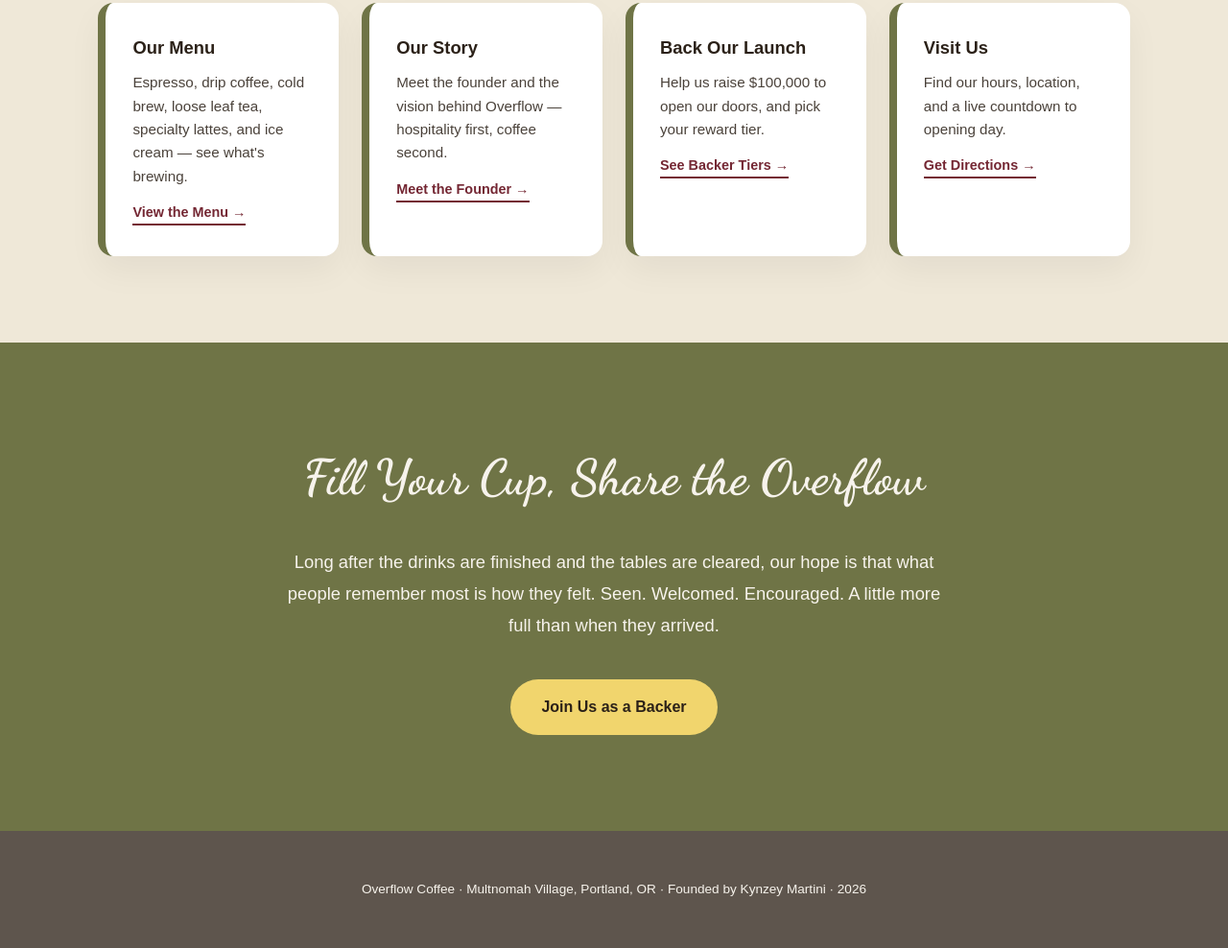
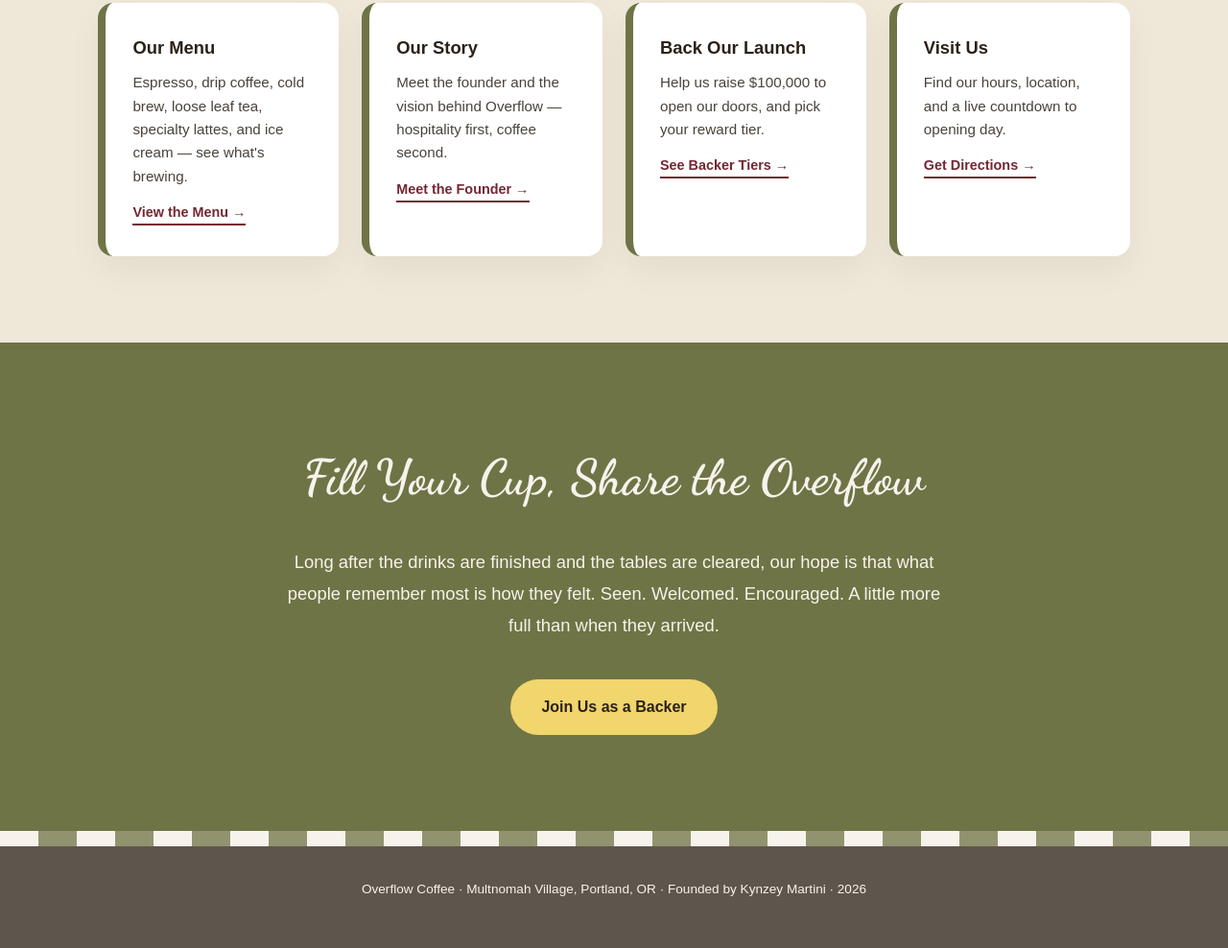
Before and after one commit to Overflowcoffee/overflow-coffee, a plain HTML site: page index.html in a window 1280 px wide. Shown: the part 2480-3468 px from the top of the page at 96% size. Drawn offline with Linux system fonts and the light colour scheme.

Commit message:
Enhance footer and nav link styles with gradients
Added a background gradient to footer and nav links on open state.

```diff
--- a/css/style.css
+++ b/css/style.css
@@ -23,7 +23,6 @@ body::before{
 a{color:inherit;}
 img{max-width:100%; display:block;}
 
-/* NAV */
 nav{
   display:flex; justify-content:space-between; align-items:center;
   padding:24px 6vw;
@@ -45,7 +44,6 @@ nav{
 .nav-cta:hover{transform:translateY(-2px); box-shadow:0 6px 18px rgba(116,39,51,0.35);}
 .nav-toggle{display:none; background:none; border:none; font-size:1.6rem; cursor:pointer; color:var(--ink);}
 
-/* HERO */
 .hero{
   position:relative;
   min-height:70vh;
@@ -75,7 +73,6 @@ nav{
 }
 .hero-btns{display:flex; gap:16px; flex-wrap:wrap;}
 
-/* BUTTONS */
 .btn-primary{
   background:var(--oxblood); color:var(--cream); padding:16px 32px;
   border-radius:40px; text-decoration:none; font-weight:700; font-size:1rem;
@@ -98,7 +95,6 @@ nav{
 .hero .btn-secondary{border-color:var(--cream); color:var(--cream);}
 .hero .btn-secondary:hover{background:var(--cream); color:var(--oxblood);}
 
-/* SECTION SHELL */
 section{padding:90px 8vw;}
 .section-title{
   font-family:'Dancing Script', cursive;
@@ -118,7 +114,6 @@ section{padding:90px 8vw;}
 .dark-bg{background:var(--ink); color:var(--cream);}
 .dark-bg .section-title{color:var(--cream);}
 
-/* CARD GRIDS (used for value props, teasers, menu, faq) */
 .value-grid, .teaser-grid, .menu-grid{
   display:grid; grid-template-columns:repeat(auto-fit, minmax(240px,1fr)); gap:24px;
 }
@@ -137,7 +132,6 @@ section{padding:90px 8vw;}
   border-bottom:2px solid var(--oxblood);
 }
 
-/* MENU SPECIFIC */
 .menu-item{border-left-color:var(--clay);}
 .menu-item .price{
   font-family:'Poppins', sans-serif; font-weight:700; color:var(--oxblood);
@@ -150,7 +144,6 @@ section{padding:90px 8vw;}
 }
 .menu-category-title:first-of-type{margin-top:0;}
 
-/* MENU PRICE ROWS */
 .menu-size-header{
   display:flex; justify-content:flex-end; gap:10px; font-family:'Poppins', sans-serif;
   font-size:0.7rem; text-transform:uppercase; letter-spacing:1px; opacity:0.55; margin-bottom:6px;
@@ -177,7 +170,6 @@ section{padding:90px 8vw;}
   .menu-row-prices{width:100%; justify-content:flex-start; margin-top:10px;}
 }
 
-/* COUNTDOWN */
 .countdown-grid{display:flex; gap:20px; justify-content:center; flex-wrap:wrap;}
 .countdown-box{
   background:#fff; border-radius:16px; padding:26px 30px; text-align:center;
@@ -192,7 +184,6 @@ section{padding:90px 8vw;}
 .hours-row{display:flex; justify-content:space-between; padding:10px 0; border-bottom:1px solid rgba(0,0,0,0.06); font-family:'Poppins', sans-serif;}
 .hours-row:last-child{border-bottom:none;}
 
-/* VALUE ICON BADGES */
 .value-icon-badge{
   width:56px; height:56px; border-radius:50%;
   display:flex; align-items:center; justify-content:center;
@@ -203,7 +194,6 @@ section{padding:90px 8vw;}
 .badge-clay{background:var(--clay);}
 .badge-yellow{background:var(--yellow);}
 
-/* BEFORE/AFTER SLIDER */
 .before-after-wrap{
   position:relative; max-width:900px; margin:0 auto; border-radius:16px;
   overflow:hidden; box-shadow:0 25px 50px rgba(0,0,0,0.15);
@@ -226,7 +216,6 @@ section{padding:90px 8vw;}
   font-family:'Poppins', sans-serif; font-size:0.8rem; opacity:0.6; text-transform:uppercase; letter-spacing:1px;
 }
 
-/* PROGRESS BAR (crowdfunding page) */
 .progress-wrap{
   background:#fff; border:1px solid rgba(0,0,0,0.08); border-radius:20px;
   padding:40px; box-shadow:0 20px 50px rgba(0,0,0,0.06);
@@ -241,7 +230,6 @@ section{padding:90px 8vw;}
 .progress-stats .stat b{display:block; font-size:1.4rem; color:var(--ink);}
 .progress-stats .stat span{font-size:0.85rem; opacity:0.65;}
 
-/* TIER CARDS */
 .tiers-grid{display:grid; grid-template-columns:repeat(auto-fit, minmax(260px,1fr)); gap:28px;}
 .tier-card{
   background:#fff; border-radius:20px; padding:36px 28px; position:relative;
@@ -267,13 +255,11 @@ section{padding:90px 8vw;}
 }
 .tier-btn:hover{background:var(--oxblood);}
 
-/* STORY / TWO-COLUMN */
 .story-grid{display:grid; grid-template-columns:1fr 1fr; gap:60px; align-items:center;}
 .story-grid img{width:100%; border-radius:16px; box-shadow:0 25px 50px rgba(0,0,0,0.12);}
 .story-text p{margin-bottom:18px; font-size:1.05rem;}
 .signature{font-family:'Dancing Script', cursive; font-weight:700; font-size:1.8rem; margin-top:20px;}
 
-/* CONTACT */
 .contact-grid{display:grid; grid-template-columns:1fr 1fr; gap:50px; align-items:start;}
 .contact-info h3{font-family:'Poppins', sans-serif; margin:24px 0 8px; font-size:1rem; text-transform:uppercase; letter-spacing:1px; color:var(--olive);}
 .contact-info p{font-size:1.05rem;}
@@ -290,7 +276,6 @@ section{padding:90px 8vw;}
 }
 .contact-form button{align-self:flex-start;}
 
-/* CLOSING BANNER */
 .closing{
   background:var(--olive); color:var(--cream); text-align:center;
   padding:100px 8vw;
@@ -307,10 +292,19 @@ section{padding:90px 8vw;}
 footer{
   background:var(--ink); color:var(--cream); padding:50px 8vw; text-align:center;
   font-family:'Poppins', sans-serif; font-size:0.85rem; opacity:0.75;
+  position:relative;
+}
+footer::before{
+  content:'';
+  display:block;
+  position:absolute;
+  top:0; left:0;
+  height:16px;
+  width:100%;
+  background:repeating-linear-gradient(to right, var(--cream) 0, var(--cream) 40px, var(--olive) 40px, var(--olive) 80px);
 }
 footer a{text-decoration:underline;}
 
-/* RESPONSIVE */
 @media(max-width:900px){
   .story-grid, .contact-grid{grid-template-columns:1fr; gap:30px;}
   .nav-links{
@@ -319,7 +313,11 @@ footer a{text-decoration:underline;}
     background:var(--cream); flex-direction:column; padding:20px 6vw; gap:18px;
     border-bottom:1px solid rgba(0,0,0,0.06);
   }
-  .nav-links.open{display:flex;}
+  .nav-links.open{
+    display:flex;
+    background:repeating-linear-gradient(to right, var(--cream) 0, var(--cream) 40px, var(--olive) 40px, var(--olive) 80px);
+  }
   .nav-toggle{display:block;}
   section{padding:60px 6vw;}
 }
+</parameter>
```
